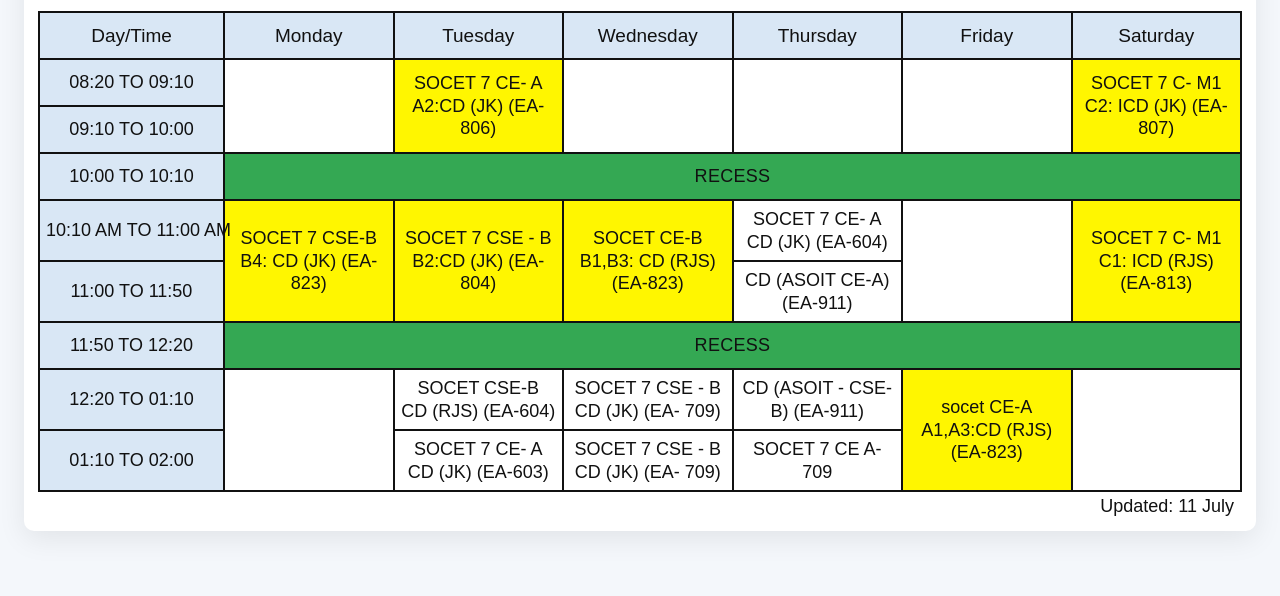
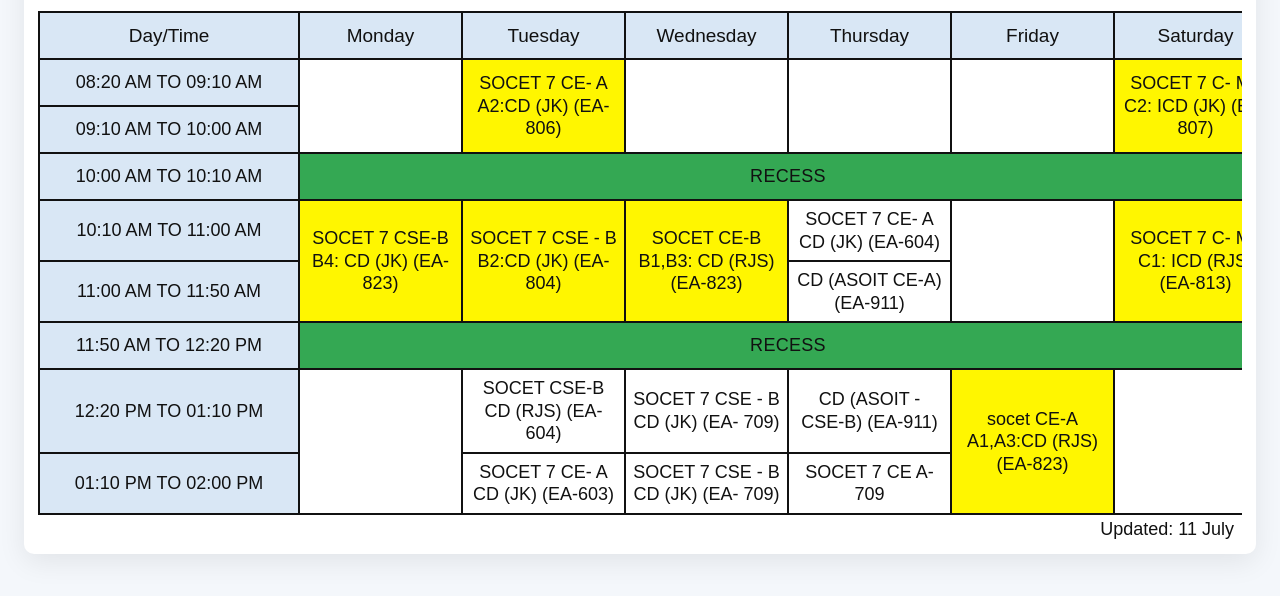
Before and after one commit to themusicaldeveloper/TT, a plain HTML site: page index.html in a window 1280 px wide. Shown: the part 80-676 px from the top of the page. Drawn offline with Linux system fonts and the light colour scheme.

Commit message:
Update time format and adjust table widths

```diff
--- a/index.html
+++ b/index.html
@@ -51,7 +51,7 @@
 
     table {
       width: 100%;
-      min-width: 1120px;
+      min-width: 1240px;
       border-collapse: collapse;
       table-layout: fixed;
       background: #fff;
@@ -77,7 +77,8 @@
 
     th.time,
     td.time {
-      width: 185px;
+      width: 260px;
+      min-width: 260px;
       background: var(--header-bg);
       font-weight: 500;
       white-space: nowrap;
@@ -183,7 +184,7 @@
         </thead>
         <tbody>
           <tr>
-            <td class="time">08:20 TO 09:10</td>
+            <td class="time">08:20 AM TO 09:10 AM</td>
             <td rowspan="2"></td>
             <td class="highlight" rowspan="2">SOCET 7 CE- A<br>A2:CD (JK) (EA-806)</td>
             <td rowspan="2"></td>
@@ -192,11 +193,11 @@
             <td class="highlight" rowspan="2">SOCET 7 C- M1<br>C2: ICD (JK) (EA-807)</td>
           </tr>
           <tr>
-            <td class="time">09:10 TO 10:00</td>
+            <td class="time">09:10 AM TO 10:00 AM</td>
           </tr>
 
           <tr>
-            <td class="time">10:00 TO 10:10</td>
+            <td class="time">10:00 AM TO 10:10 AM</td>
             <td class="recess" colspan="6">RECESS</td>
           </tr>
 
@@ -210,17 +211,17 @@
             <td class="highlight" rowspan="2">SOCET 7 C- M1<br>C1: ICD (RJS) (EA-813)</td>
           </tr>
           <tr>
-            <td class="time">11:00 TO 11:50</td>
+            <td class="time">11:00 AM TO 11:50 AM</td>
             <td>CD (ASOIT CE-A) (EA-911)</td>
           </tr>
 
           <tr>
-            <td class="time">11:50 TO 12:20</td>
+            <td class="time">11:50 AM TO 12:20 PM</td>
             <td class="recess" colspan="6">RECESS</td>
           </tr>
 
           <tr>
-            <td class="time">12:20 TO 01:10</td>
+            <td class="time">12:20 PM TO 01:10 PM</td>
             <td rowspan="2"></td>
             <td>SOCET CSE-B<br>CD (RJS) (EA-604)</td>
             <td>SOCET 7 CSE - B<br>CD (JK) (EA- 709)</td>
@@ -229,7 +230,7 @@
             <td rowspan="2"></td>
           </tr>
           <tr>
-            <td class="time">01:10 TO 02:00</td>
+            <td class="time">01:10 PM TO 02:00 PM</td>
             <td>SOCET 7 CE- A<br>CD (JK) (EA-603)</td>
             <td>SOCET 7 CSE - B<br>CD (JK) (EA- 709)</td>
             <td>SOCET 7 CE A- 709</td>
```
